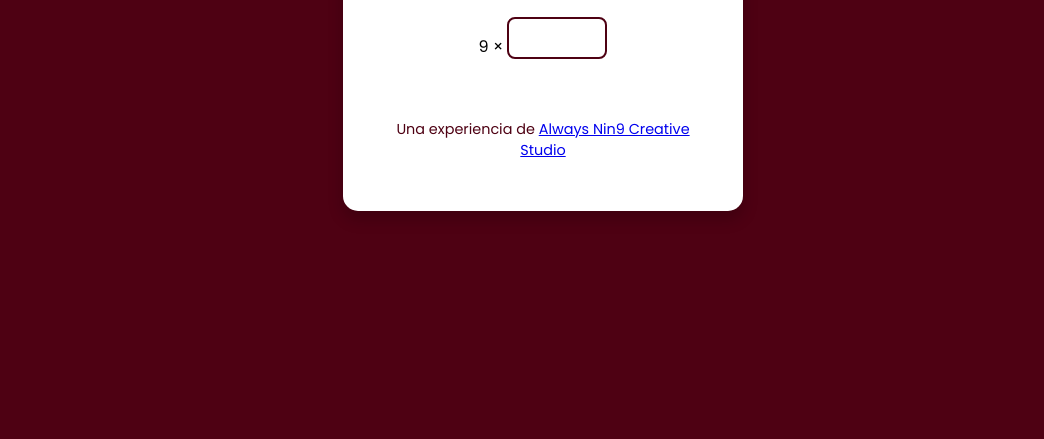
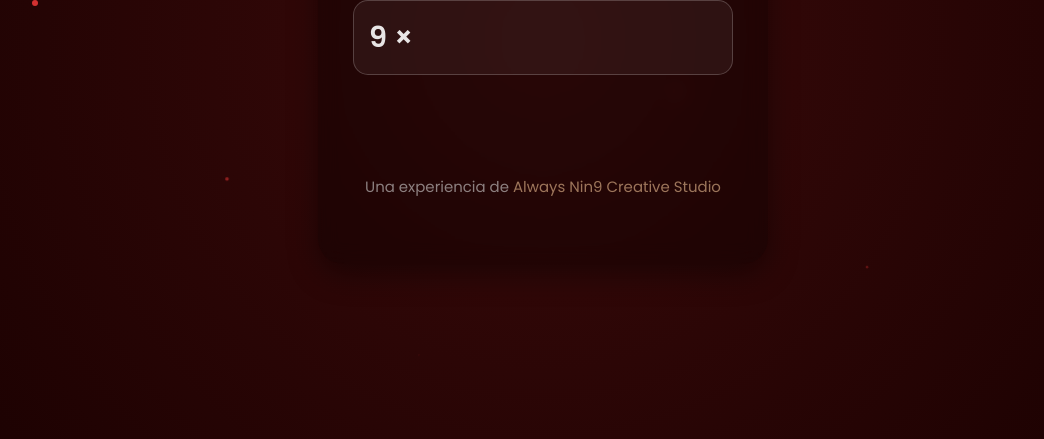
Before and after one commit to ExT-Yeredey/AlwaysNin9CreativeStudio, a plain HTML site: page index.html in a window 1280 px wide. Shown: the part 361-800 px from the top of the page, without its empty margins (97-1141 px from the left). Drawn offline with nearby package versions, Linux system fonts and the light colour scheme.

Commit message:
Update style.css

```diff
--- a/style.css
+++ b/style.css
@@ -6,54 +6,99 @@
 
 body {
     font-family: 'Poppins', sans-serif;
-  background-color: #4e0113;
-  height: 100vh;
+    color: #fdfdfd;
     display: flex;
     justify-content: center;
     align-items: center;
+    min-height: 100vh;
     overflow: hidden;
+    background: radial-gradient(circle at center, #3a0a0a, #1a0101);
+    background-attachment: fixed;
+    position: relative;
+}
+
+body::before {
+    content: none;
 }
 
 .calculator-popup {
-  background-color: #ffffff;
-  border-radius: 15px;
-  padding: 30px;
-  max-width: 400px;
+    background-color: rgba(0, 0, 0, 0.3);
+    backdrop-filter: blur(10px);
+    -webkit-backdrop-filter: blur(10px);
+    border-radius: 25px;
+    box-shadow: 0 10px 30px rgba(0, 0, 0, 0.4);
+    padding: 35px;
+    max-width: 450px;
     width: 90%;
-  box-shadow: 0 8px 16px rgba(0, 0, 0, 0.2);
     text-align: center;
+    position: relative;
+    z-index: 1;
+    transition: all 0.3s ease;
+    transform-style: preserve-3d;
+    will-change: transform;
 }
 
-h1, p, label {
-  color: #4e0113;
+.calculator-popup:hover {
+    box-shadow: 0 12px 48px rgba(0, 0, 0, 0.7);
+    transform: translateY(-5px);
 }
 
 h1 {
-  margin-bottom: 10px;
+    margin-bottom: 20px;
+    color: #fdfdfd;
+    letter-spacing: 1px;
+    font-weight: 700;
+    font-size: 2.2em;
+    font-family: 'Space Grotesk', sans-serif;
+    transition: color 0.3s ease;
 }
 
 p {
-  margin-bottom: 20px;
-  font-size: 0.9rem;
+    margin-bottom: 30px;
+    font-size: 1.1em;
+    color: #ddd;
+    opacity: 0.95;
+    line-height: 1.6;
+    transition: opacity 0.3s ease;
 }
 
-label {
-  margin-right: 5px;
-  font-size: 1.5rem;
-  vertical-align: middle;
+.input-container {
+    display: flex;
+    align-items: center;
+    justify-content: center;
+    margin-bottom: 30px;
+    background-color: rgba(255, 255, 255, 0.05);
+    border-radius: 15px;
+    padding: 10px 15px;
+    transition: background-color 0.3s ease;
+    border: 1px solid rgba(255, 255, 255, 0.2);
+}
+
+.nine-times {
+    font-size: 1.8em;
+    color: #fdfdfd;
+    margin-right: 10px;
+    opacity: 0.9;
+    font-weight: 600;
+    transition: color 0.3s ease, opacity 0.3s ease;
 }
 
 input {
-  border: 2px solid #4e0113;
-  border-radius: 8px;
-  font-size: 1.5rem;
-  padding: 5px;
-  width: 100px;
+    border: none;
+    background-color: transparent;
+    color: #fdfdfd;
+    border-radius: 10px;
+    font-size: 1.8em;
+    padding: 10px 15px;
+    width: 140px;
     text-align: center;
-  background-color: #ffffff;
-  color: #4e0113;
-  vertical-align: middle;
-  margin-bottom: 20px;
+    flex: 1;
+    transition: color 0.3s ease, background-color 0.3s ease;
+}
+
+input::placeholder {
+    color: #ccc;
+    opacity: 0.8;
 }
 
 input[type=number]::-webkit-inner-spin-button,
@@ -68,47 +113,139 @@ input[type=number] {
 }
 
 input:disabled {
-  background-color: #ddd;
-  color: #777;
+    background-color: rgba(255, 255, 255, 0.2);
+    color: #aaa;
     cursor: not-allowed;
+    opacity: 0.7;
 }
 
 #resetButton {
-  margin-top: 20px;
+    margin-top: 30px;
     padding: 0;
     border: none;
-  background: none;
+    background: rgba(255, 255, 255, 0.05);
     cursor: pointer;
     display: none;
     margin-left: auto;
     margin-right: auto;
     width: 50px;
     height: 50px;
-  background-image: url("Reset.webp");
+    background-image: url('https://raw.githubusercontent.com/ExT-Yeredey/AlwaysNin9CreativeStudio/main/Reset.webp');
     background-size: contain;
     background-repeat: no-repeat;
     background-position: center;
+    filter: brightness(0) invert(1);
+    opacity: 0.8;
+    border-radius: 50%;
+    transition: opacity 0.3s ease, transform 0.2s ease;
+    box-shadow: 0 0 10px #ff3d3d;
 }
 
 #resetButton:hover {
-  opacity: 0.7;
+    opacity: 1;
+    transform: scale(1.05);
 }
 
 #resetButton:active {
-  transform: scale(0.9);
+    transform: scale(0.95);
 }
 
-.steps > div {
-  margin-bottom: 10px;
-  line-height: 1.4;
-  color: #333;
+.steps > div,
+#ai-response > div {
+    opacity: 0;
+    transform: translateY(10px);
+    animation: stepFade 0.6s ease forwards;
+}
+
+@keyframes stepFade {
+    to {
+        opacity: 1;
+        transform: translateY(0);
+    }
 }
 
 #ai-response {
     min-height: 40px;
     font-style: italic;
+    color: #ccc;
+    opacity: 0.9;
 }
 
-#ai-response > div {
-  color: #333;
+@media (max-width: 600px) {
+    .calculator-popup {
+        padding: 20px;
+        width: 95%;
+        border-radius: 20px;
     }
+
+    h1 {
+        font-size: 1.6em;
+    }
+
+    p {
+        font-size: 0.95em;
+    }
+
+    .nine-times,
+    input {
+        font-size: 1.3em;
+    }
+
+    #resetButton {
+        width: 40px;
+        height: 40px;
+    }
+}
+
+.floating-particles {
+  position: absolute;
+  top: 0;
+  left: 0;
+  width: 100%;
+  height: 100%;
+  overflow: hidden;
+  z-index: 0;
+  pointer-events: none;
+}
+
+.floating-particles span {
+  position: absolute;
+  display: block;
+  width: 8px;
+  height: 8px;
+  background: #ff3d3d;
+  opacity: 0.4;
+  border-radius: 50%;
+  animation: float 10s linear infinite;
+}
+
+@keyframes float {
+  0% {
+    transform: translateY(100vh) scale(0);
+    opacity: 0;
+  }
+  50% {
+    opacity: 0.8;
+  }
+  100% {
+    transform: translateY(-10vh) scale(1.5);
+    opacity: 0;
+  }
+}
+
+.powered-by {
+  margin-top: 30px;
+  font-size: 0.85em;
+  opacity: 0.6;
+}
+
+.powered-by a {
+  color: #f9cb9c;
+  text-decoration: none;
+}
+
+.pulse-glow {
+  box-shadow: 0 0 30px rgba(255, 61, 61, 0.5);
+  transform: scale(1.02);
+  transition: all 0.3s ease;
+}
```
Lines whose indentation alone changed are shown as unchanged.
